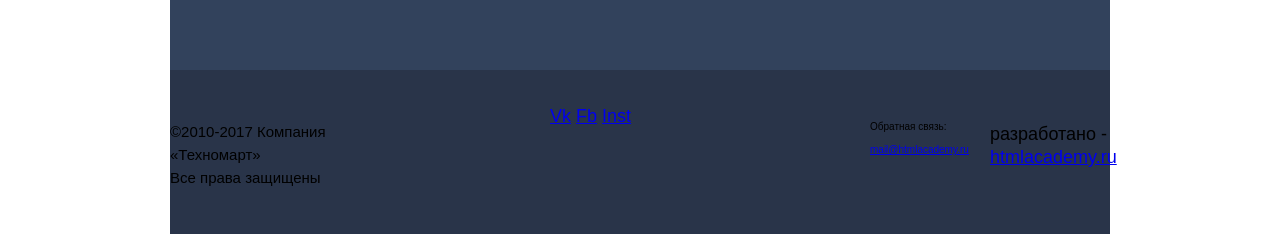
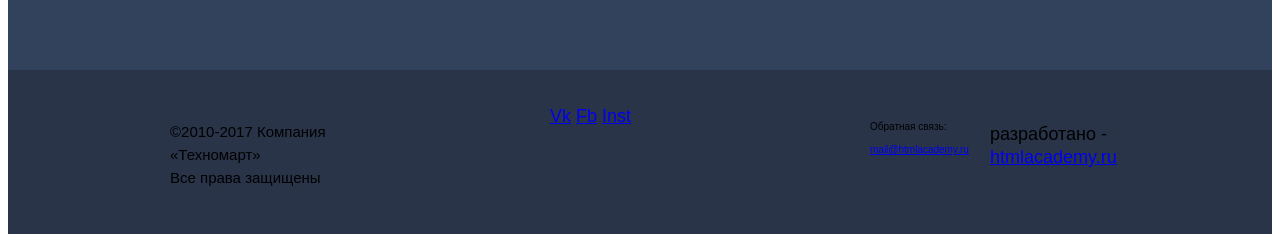
Before and after one commit to 3404302/340977-technomart, a plain HTML site: page index.html in a window 1280 px wide. Shown: the part 2913-3155 px from the top of the page. Drawn offline with Linux system fonts and the light colour scheme; a web font is replaced by a local one.

Commit message:
+color footer

```diff
--- a/css/catalog.css
+++ b/css/catalog.css
@@ -341,11 +341,10 @@ ul.catalog-sort-items {
 
 
 .page-footer {
-
+    background-color: #32425c;
 }
 
 .footer-top-section-inner {
-    background-color: #32425c;
     padding-bottom: 55px;
 }
 
@@ -367,8 +366,12 @@ ul.footer-navigation-bottom li {
     display: inline-block;
 }
 
+.footer-bottom-section {
+    background-color: #293449;
+}
+
 .footer-bottom-section-inner {
-    background-color: #293449;
+
     padding-top: 35px;
     padding-bottom: 30px;
 }
@@ -397,6 +400,7 @@ ul.footer-navigation-bottom li {
     font-size: 10px;
 }
 
+
 h1 {
     color: #ffffff;
     font-size: 36px;
--- a/css/style.css
+++ b/css/style.css
@@ -403,11 +403,10 @@ a.brands-header-button {
 }
 
 .page-footer {
-
+    background-color: #32425c;
 }
 
 .footer-top-section-inner {
-    background-color: #32425c;
     padding-bottom: 55px;
 }
 
@@ -429,8 +428,12 @@ ul.footer-navigation-bottom li {
     display: inline-block;
 }
 
+.footer-bottom-section {
+    background-color: #293449;
+}
+
 .footer-bottom-section-inner {
-    background-color: #293449;
+
     padding-top: 35px;
     padding-bottom: 30px;
 }
```
